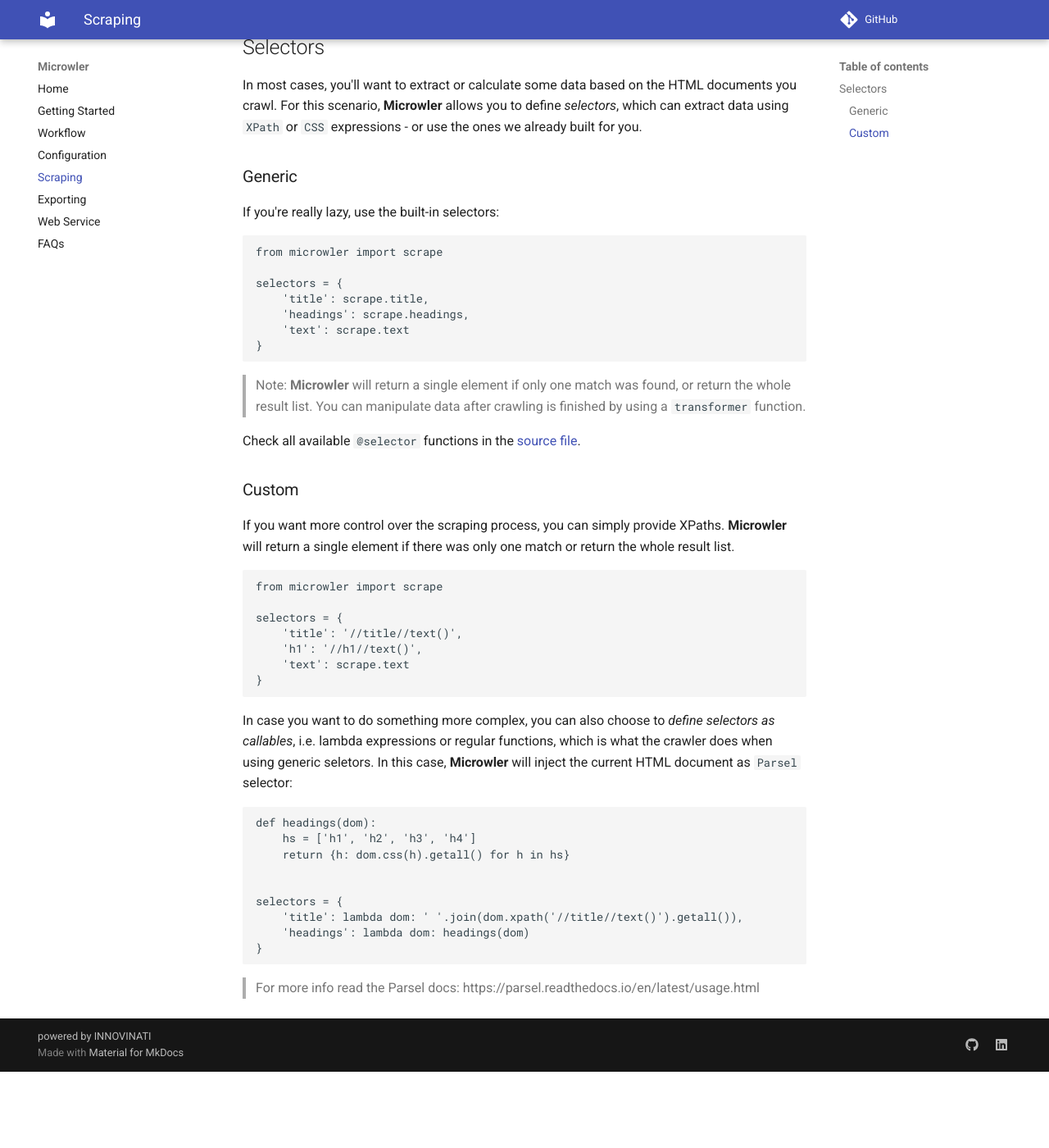
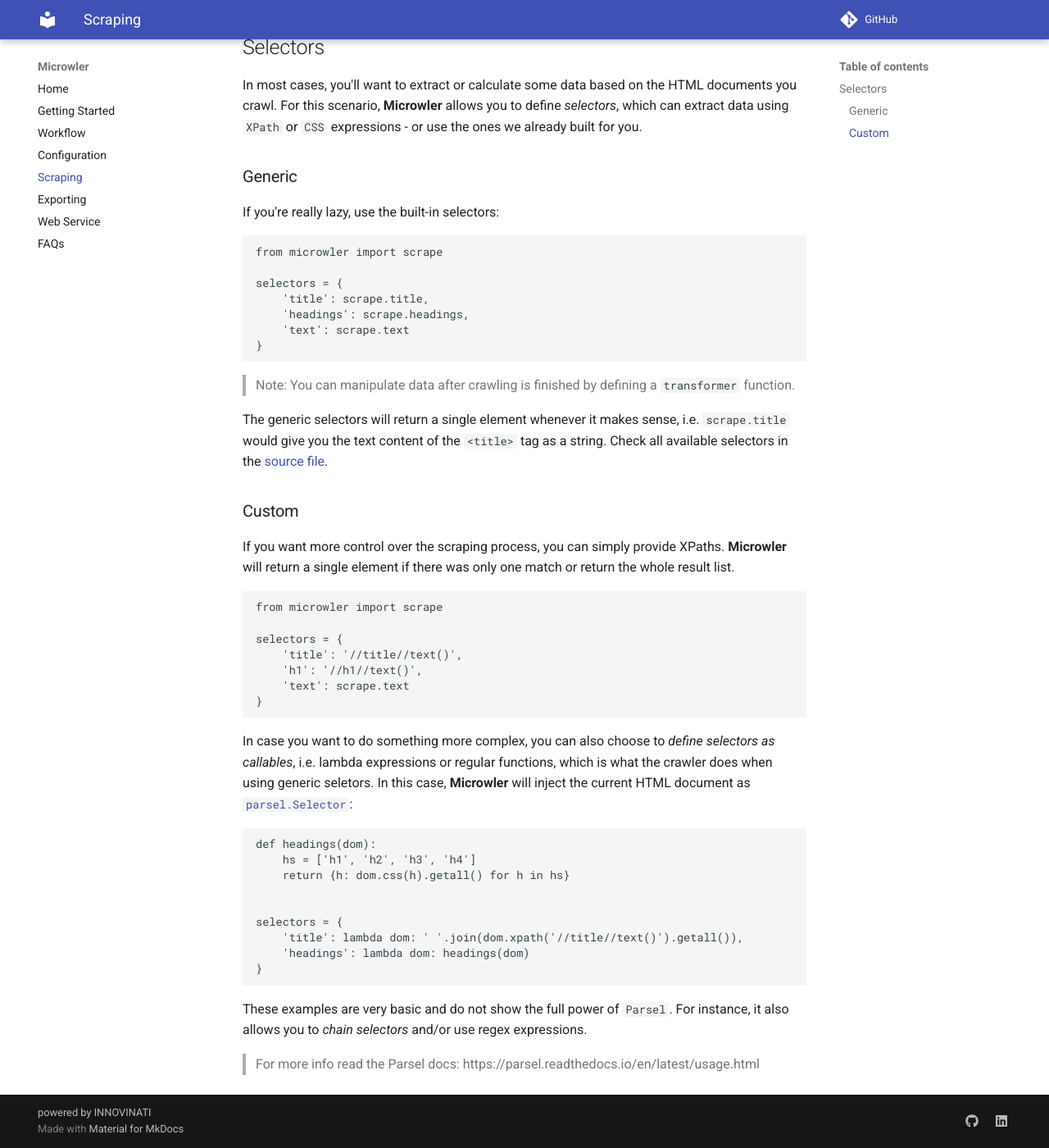
Before and after one commit to INNOVINATI/microwler, an MkDocs documentation site: the page built from docs/scraping.md, in a window 1280 px wide and 1400 px high, scrolled down 347 px. Shown: the whole window at 82% size. Built offline with MkDocs 1.6.1 and Material for MkDocs 9.7.7, drawn with Linux system fonts in a browser that asks for light colours; comment, search, counter and statistics services are not loaded; before the commit the page ends 1654 px from its top, so only the background shows below that.

Commit message:
Update and improve docs

````diff
--- a/docs/scraping.md
+++ b/docs/scraping.md
@@ -24,10 +24,11 @@
 }
 ```
 
-> Note: **Microwler** will return a single element if only one match was found, or return
-> the whole result list. You can manipulate data after crawling is finished by  using a `transformer` function.
+> Note: You can manipulate data after crawling is finished by  defining a `transformer` function.
 
-Check all available `@selector` functions in the [source file](https://github.com/INNOVINATI/microwler/blob/master/microwler/scrape.py).
+The generic selectors will return a single element whenever it makes sense, i.e. `scrape.title` would
+give you the text content of the `<title>` tag as a string.
+Check all available selectors in the [source file](https://github.com/INNOVINATI/microwler/blob/master/microwler/scrape.py).
 
 
 ### Custom
@@ -48,7 +49,7 @@
 In case you want to do something more complex, you can also choose to *define
 selectors as callables*, i.e. lambda expressions or regular functions,
 which is what the crawler does when using generic seletors.
-In this case, **Microwler** will inject the current HTML document as `Parsel` selector:
+In this case, **Microwler** will inject the current HTML document as [`parsel.Selector`](https://parsel.readthedocs.io/en/latest/parsel.html#parsel.selector.Selector):
 
 ```python
 def headings(dom):
@@ -61,4 +62,7 @@
     'headings': lambda dom: headings(dom)
 }
 ```
+
+These examples are very basic and do not show the full power of `Parsel`. For instance,
+it also allows you to *chain selectors* and/or use regex expressions.
 > For more info read the Parsel docs: https://parsel.readthedocs.io/en/latest/usage.html
````
Also changed, not shown: docs/configuration.md (+5 -3 lines), docs/faq.md (+2 -3 lines), docs/getting-started.md (+2 -0 lines).
